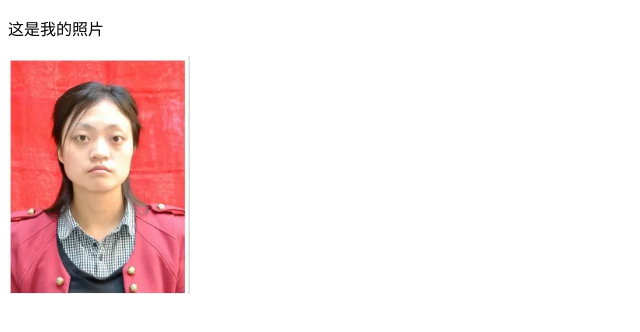
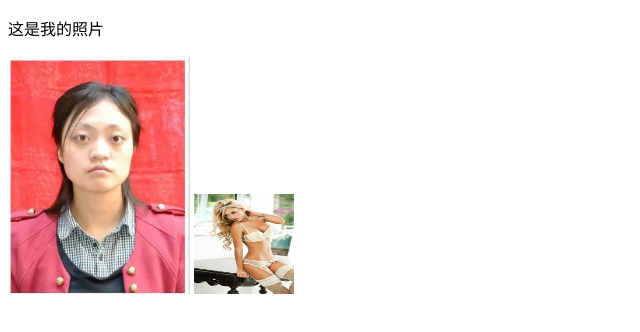
Before and after one commit to jinfangli/tata, a plain HTML site: page index.html in a window 1280 px wide. Shown: the whole page, without its empty margins (0-640 px from the left). Drawn offline with Linux system fonts and the light colour scheme.

```diff
--- a/index.html
+++ b/index.html
@@ -7,5 +7,6 @@
 <body>
 <p>这是我的照片</p>
 <img src="images/checker.png" />
+<img src="images/5.jpg" width="100" height="100" />
 </body>
 </html>
```
Also changed, not shown: images/5.jpg (added).
